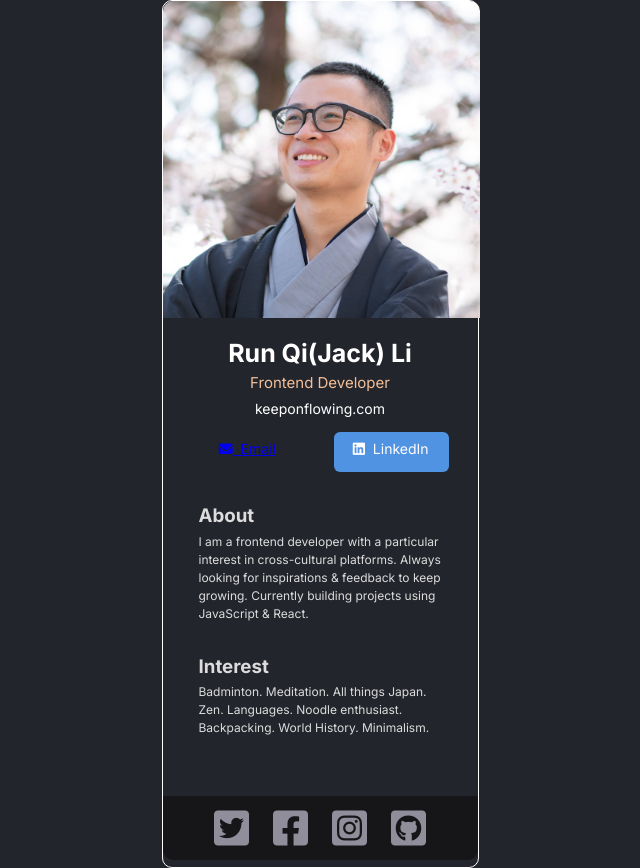
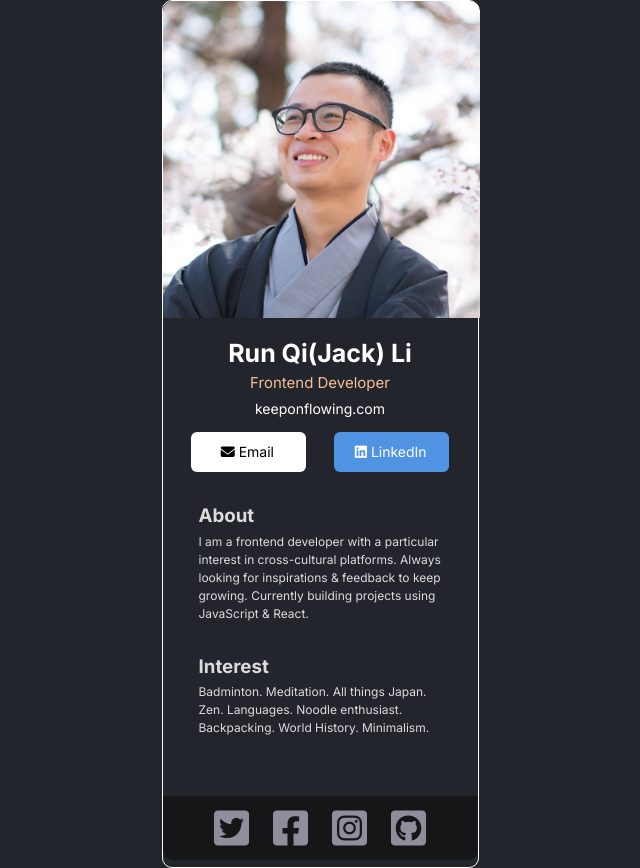
Before and after one commit to jackli921/digital-business-card, a React app: page / in a window 1280 px wide. Shown: the whole page, without its empty margins (320-960 px from the left). Built offline with nearby package versions, Linux system fonts and the light colour scheme.

Commit message:
chore: added new class

```diff
--- a/Components/Info.js
+++ b/Components/Info.js
@@ -9,7 +9,7 @@ export default function Info(){
           <a className="website"  target="_blank" href="https://www.keeponflowing.com">keeponflowing.com</a>
           <div className="btn-container">
 
-              <a href="#" target="_blank" className="btn-primary">
+              <a href="#" target="_blank" className="btn-primary email">
                 <i class="fa-solid fa-envelope"></i> &nbsp;Email
               </a>
 
--- a/style.css
+++ b/style.css
@@ -66,12 +66,23 @@ body{
     font-weight: 500;
     font-size: 14px;
     cursor: pointer;
+    background-color: white;
+    text-decoration: none;
+    display: flex;
+    justify-content: center;
+    align-items: center;
 }
 
 .linkedin{
     background: #5093E2;
     color: white;
 }
+
+.email{
+    color: black;
+}
+
+
 
 .About, .Interest{
     width: 247px;
```
